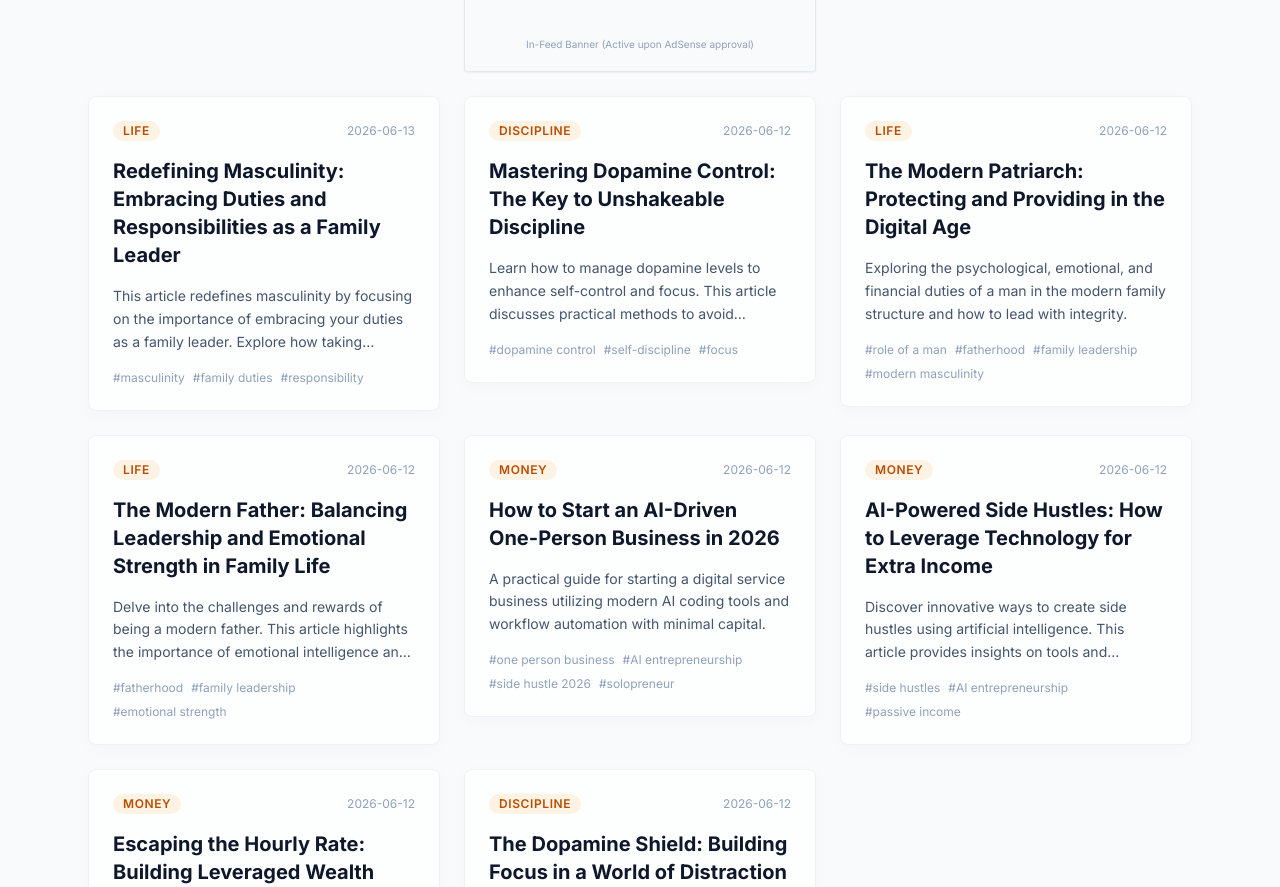
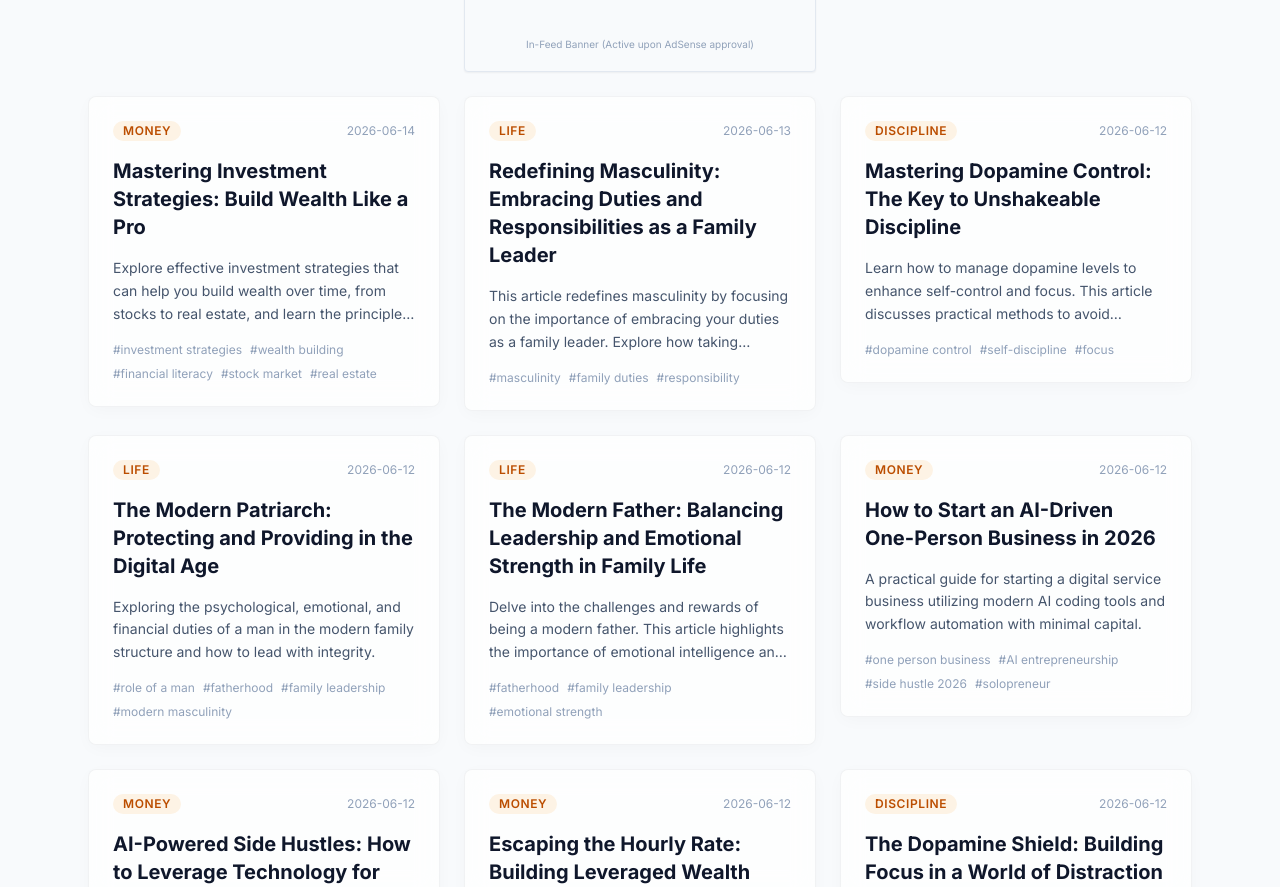
Before and after one commit to pharmotago/mcjp-io, a Next.js app: page / in a window 1280 px wide. Shown: the part 1720-2607 px from the top of the page. Built offline with nearby package versions, Linux system fonts and the light colour scheme; no server answers.

Commit message:
chore(blog): daily auto-publish 3 articles

```diff
--- /dev/null
+++ b/content/posts/money_investment_strategies.md
@@ -0,0 +1,70 @@
+---
+title: "Mastering Investment Strategies: Build Wealth Like a Pro"
+date: "2026-06-14"
+category: "Money"
+description: "Explore effective investment strategies that can help you build wealth over time, from stocks to real estate, and learn the principles of financial literacy to make informed decisions."
+keywords: ["investment strategies","wealth building","financial literacy","stock market","real estate"]
+---
+
+## Mastering Investment Strategies: Build Wealth Like a Pro
+
+We live in an era where financial literacy is more critical than ever. Mastering investment strategies is not merely an option; it is a necessity for those aiming to build lasting wealth. Whether you are an aspiring investor or someone who has dipped your toes into the financial waters, understanding and implementing effective investment strategies can set you on a transformative path to financial independence.
+
+### The Foundation of Financial Literacy
+
+Before diving into specific investment strategies, it is paramount to grasp the principles of financial literacy. Financial literacy empowers you to make informed decisions, manage your finances effectively, and ultimately build wealth over time. Here are key concepts to internalize:
+
+- **Understanding Financial Instruments:** Familiarize yourself with stocks, bonds, mutual funds, and real estate. Each asset class carries its own risk and return profile.
+- **Risk Management:** Learn to assess your risk tolerance. This will guide you in making investment choices that align with your financial goals and comfort level.
+- **Diversification:** A well-diversified portfolio can minimize risks and enhance potential returns. Don't put all your eggs in one basket.
+
+### Effective Investment Strategies
+
+#### 1. Stock Market Investments
+
+Investing in the stock market remains one of the most popular methods for wealth building. Here’s how to navigate this complex landscape:
+
+- **Research and Analysis:** Utilize fundamental and technical analysis to evaluate stocks. Understand the company’s financial health and market position.
+- **Long-Term Holding:** Adopt a buy-and-hold strategy. Historical data shows that markets tend to increase in value over the long term, rewarding patient investors.
+- **Index Funds and ETFs:** Consider low-cost index funds or exchange-traded funds (ETFs) to gain exposure to a broad market. This strategy minimizes the risk associated with individual stocks.
+
+#### 2. Real Estate Investments
+
+Real estate offers tangible assets and can be a powerful vehicle for wealth creation. Here are steps to consider:
+
+- **Market Research:** Analyze local markets for growth potential. Look for areas with increasing job opportunities and population growth.
+- **Leverage Financing:** Use mortgages to finance your investments. Leverage allows you to control larger assets with a smaller initial investment.
+- **Rental Properties:** Invest in rental properties to generate passive income. Ensure you understand the responsibilities of being a landlord, including property management and tenant relations.
+
+#### 3. Alternative Investments
+
+As the investment landscape evolves, alternative investments are gaining traction. They can provide diversification and act as a hedge against market volatility.
+
+- **Cryptocurrencies:** While volatile, cryptocurrencies can offer high returns. Educate yourself about blockchain technology and invest only what you can afford to lose.
+- **Peer-to-Peer Lending:** This allows you to lend money to individuals or small businesses, earning interest in return. Assess the risk of default before investing.
+- **Collectibles and Commodities:** Art, antiques, and precious metals can appreciate over time. However, ensure you have expertise or consult professionals in these areas.
+
+### Actionable Investment Checklist
+
+To effectively implement these strategies, consider the following actionable steps:
+
+- **Set Clear Financial Goals:** Define what wealth means to you and what you aim to achieve through investing.
+- **Create a Budget:** Allocate funds for investments while ensuring you maintain an emergency fund and cover living expenses.
+- **Educate Yourself Continuously:** Stay informed about market trends, financial news, and investment strategies. Books, podcasts, and online courses can be invaluable resources.
+- **Monitor and Adjust Your Portfolio:** Regularly review your investments. Adapt your strategy based on performance and changing financial goals.
+- **Network with Other Investors:** Join investment clubs or online forums to share insights and experiences.
+
+### The Role of Discipline and Integrity
+
+Wealth building through investment is not just about numbers; it requires self-discipline and integrity. Developing a disciplined approach will help you remain focused on your long-term goals, even when faced with market fluctuations. Integrity, on the other hand, fosters trust, whether you are working with financial advisors or engaging with peers in the investment community.
+
+### Conclusion
+
+Mastering investment strategies is a journey that demands commitment, knowledge, and a proactive mindset. By understanding the principles of financial literacy and employing diverse investment approaches—be it in the stock market, real estate, or alternative assets—you are laying the groundwork for a prosperous financial future.
+
+In a world where opportunities abound, seize the initiative to educate yourself, develop discipline, and invest wisely. As you embark on this transformative financial journey, remember that building wealth is a marathon, not a sprint. For those looking to secure their online presence while exploring investment opportunities, we recommend launching your digital assets on [Hostinger](https://www.hostinger.com?REFERRALCODE=OYBPHARMOWCY) to secure their exclusive partner discount.
+
+Embrace the path of financial autonomy, and watch as your wealth grows steadily over time.
+
+---
+> **Legal Disclaimer:** The information provided on MCJP.io, including but not limited to business models, financial assets, and wealth strategies, is for general educational and informational purposes only. It does not constitute professional financial, legal, or investment advice. Always consult with a certified financial planner or legal professional before making any financial decisions.
--- a/content/topics.json
+++ b/content/topics.json
@@ -137,5 +137,83 @@
       "discipline"
     ],
     "summary": "Discover how to combine physical and cognitive training to enhance overall performance, focusing on discipline and the benefits of a holistic approach to self-improvement."
+  },
+  {
+    "id": "money_investment_strategies",
+    "category": "Money",
+    "topic": "Mastering Investment Strategies: Build Wealth Like a Pro",
+    "keywords": [
+      "investment strategies",
+      "wealth building",
+      "financial literacy",
+      "stock market",
+      "real estate"
+    ],
+    "summary": "Explore effective investment strategies that can help you build wealth over time, from stocks to real estate, and learn the principles of financial literacy to make informed decisions."
+  },
+  {
+    "id": "life_fatherhood_success",
+    "category": "Life",
+    "topic": "The Success Formula for Fathers: Balancing Work and Family Life",
+    "keywords": [
+      "fatherhood",
+      "work-life balance",
+      "family success",
+      "leadership",
+      "parenting"
+    ],
+    "summary": "Discover how to achieve success in fatherhood while balancing your professional responsibilities and nurturing a thriving family life, with actionable tips and personal anecdotes."
+  },
+  {
+    "id": "discipline_mindset_habits",
+    "category": "Discipline",
+    "topic": "Cultivating a Success Mindset: Habits of Highly Effective Men",
+    "keywords": [
+      "success mindset",
+      "habits",
+      "personal development",
+      "discipline",
+      "self-improvement"
+    ],
+    "summary": "Uncover the daily habits and mindset shifts that highly effective men use to achieve their goals and maintain discipline in their lives, setting the foundation for long-term success."
+  },
+  {
+    "id": "money_crypto_investments",
+    "category": "Money",
+    "topic": "Cryptocurrency 101: How to Navigate the New Wealth Frontier",
+    "keywords": [
+      "cryptocurrency",
+      "investing",
+      "blockchain",
+      "wealth creation",
+      "digital assets"
+    ],
+    "summary": "Dive into the world of cryptocurrency and learn how to navigate this new frontier of wealth creation, including tips for safe investing and understanding blockchain technology."
+  },
+  {
+    "id": "life_emotional_intelligence",
+    "category": "Life",
+    "topic": "Emotional Intelligence for Men: The Key to Stronger Relationships",
+    "keywords": [
+      "emotional intelligence",
+      "relationships",
+      "communication",
+      "personal growth",
+      "masculinity"
+    ],
+    "summary": "Learn how to develop emotional intelligence as a man, enhancing your relationships through better communication and understanding, ultimately leading to personal and professional success."
+  },
+  {
+    "id": "discipline_focus_productivity",
+    "category": "Discipline",
+    "topic": "Unlocking Deep Focus: Techniques for Maximum Productivity",
+    "keywords": [
+      "deep focus",
+      "productivity",
+      "time management",
+      "distraction elimination",
+      "work efficiency"
+    ],
+    "summary": "Explore techniques to achieve deep focus and maximize productivity in your work and personal life, including methods to eliminate distractions and improve time management."
   }
 ]
--- a/scripts/auto_publish.js
+++ b/scripts/auto_publish.js
@@ -22,7 +22,10 @@ async function checkAndRefillTopics() {
     if (unwritten.length < 3) {
         console.log("⚠️ Too few unwritten topics. Initiating AI Topic Generation Engine...");
 
+        const existingIdsList = topics.map(t => t.id).join(', ');
         const prompt = `Generate a list of 6 new, unique blog article topics for a masculine success and wealth creation site called "MCJP.io".
+Do NOT generate any of the following already existing topic IDs: [${existingIdsList}].
+
 Focus areas:
 - Money: wealth mindset, asset building, side hustles, AI entrepreneurship.
 - Life: fatherhood, duties, family leadership, emotional strength.
```
